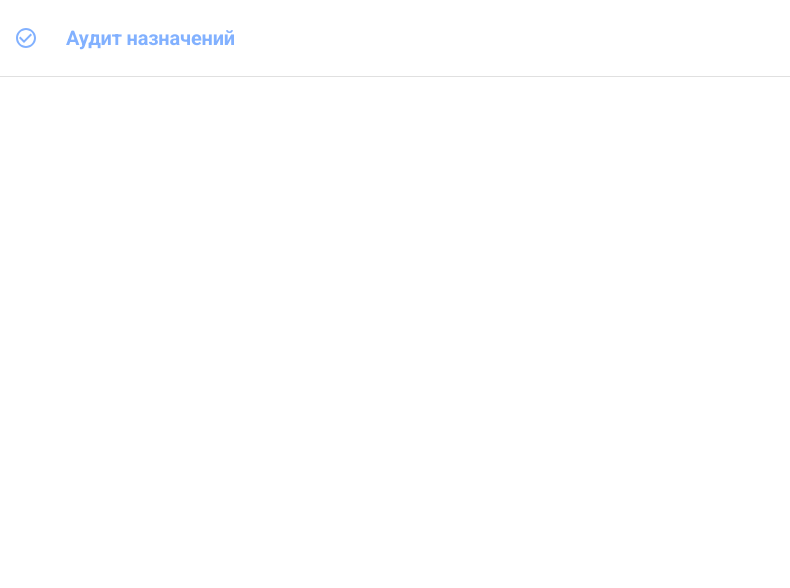
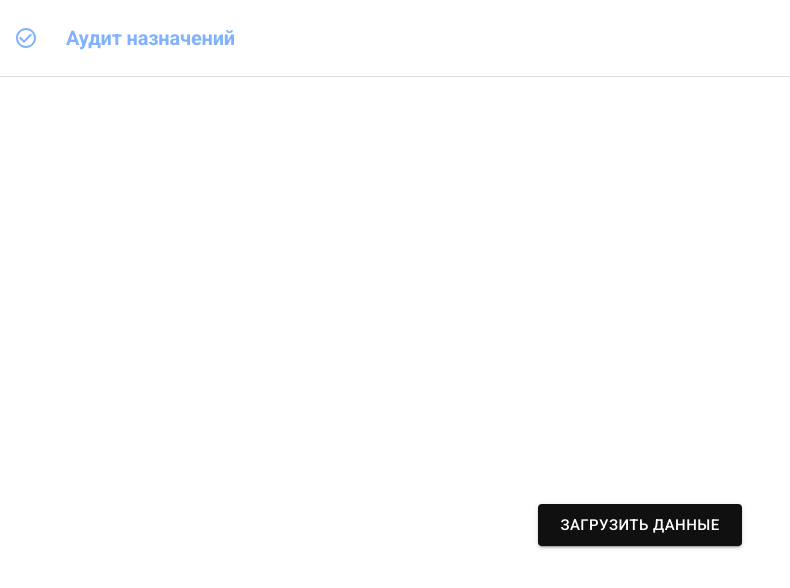
Before and after one commit to Michaverkh/my-clinic, a React (Create React App) app: page /ds in a window 1280 px wide. Shown: the top 588 px of the page, without its empty margins (0-790 px from the left). Built offline with nearby package versions, Linux system fonts and the light colour scheme.

Commit message:
content page

```diff
--- /dev/null
+++ b/src/pages/contentPage/ContentPage.tsx
@@ -0,0 +1,18 @@
+import React, { FC, useState } from "react";
+import { Box } from "@mui/material";
+import { ViewDataPage } from "pages/viewDataPage";
+import { UploadPage } from "pages/upLoadPage";
+
+export const ContentPage: FC = () => {
+  // локальный стейт - тестовый. В дальнейшем состояние брать из mobX
+  const [isDataSetUploaded, setIsDataSetUploaded] = useState<boolean>(false);
+  return (
+    <Box
+      sx={{
+        padding: "48px 144px",
+      }}
+    >
+      {isDataSetUploaded ? <ViewDataPage /> : <UploadPage />}
+    </Box>
+  );
+};
--- /dev/null
+++ b/src/pages/contentPage/index.tsx
@@ -0,0 +1 @@
+export { ContentPage } from "./ContentPage";
--- a/src/pages/main/MainPage.tsx
+++ b/src/pages/main/MainPage.tsx
@@ -1,12 +1,18 @@
 import React, { FC } from "react";
 import { Box } from "@mui/material";
 import { AppHeader } from "widgets/appHeader";
+import { Routes, Route } from "react-router";
+import { ContentPage } from "pages/contentPage";
 
 export const MainPage: FC = () => {
   return (
     <>
       <AppHeader />
-      <Box></Box>
+      <Box>
+        <Routes>
+          <Route path="/ds" element={<ContentPage />} />
+        </Routes>
+      </Box>
     </>
   );
 };
--- /dev/null
+++ b/src/pages/upLoadPage/UpLoadpage.tsx
@@ -0,0 +1,23 @@
+import { Button, Box } from "@mui/material";
+import React, { FC } from "react";
+
+export const UploadPage: FC = () => {
+  return (
+    <Box
+      sx={{
+        display: "flex",
+        justifyContent: "center",
+        alignItems: "center",
+        height: "100vh",
+      }}
+    >
+      <Button
+        variant="contained"
+        onClick={() => console.log("upload data")}
+        size="large"
+      >
+        Загрузить данные
+      </Button>
+    </Box>
+  );
+};
--- /dev/null
+++ b/src/pages/upLoadPage/index.tsx
@@ -0,0 +1 @@
+export { UploadPage } from "./UpLoadpage";
--- /dev/null
+++ b/src/pages/viewDataPage/ViewDataPage.tsx
@@ -0,0 +1,6 @@
+import { Button, Box } from "@mui/material";
+import React, { FC } from "react";
+
+export const ViewDataPage: FC = () => {
+  return <Box>ViewDataPage</Box>;
+};
--- /dev/null
+++ b/src/pages/viewDataPage/index.tsx
@@ -0,0 +1 @@
+export { ViewDataPage } from "./ViewDataPage";
--- a/src/shared/router/enums.ts
+++ b/src/shared/router/enums.ts
@@ -1,4 +1,5 @@
 export enum RoterPath {
   MAIN = "/",
-  LOGIN = "/login",
+  CONTENT = "/content",
+  DETAILED_INFO = "/detailed-info",
 }
```
